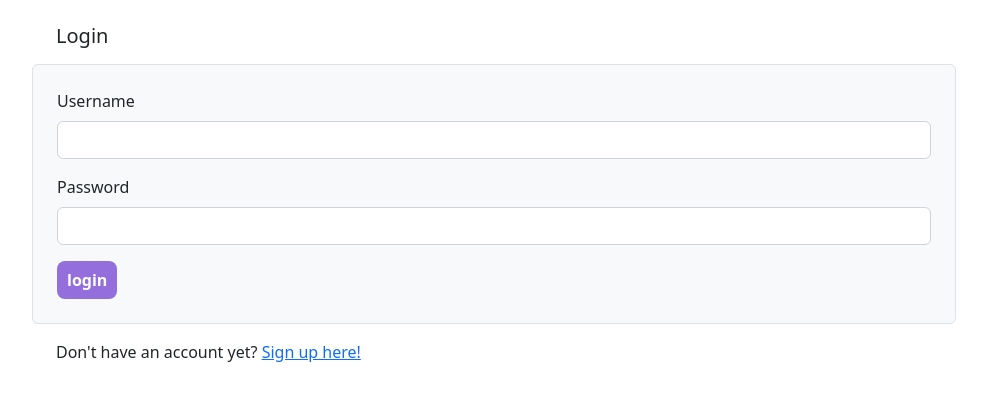
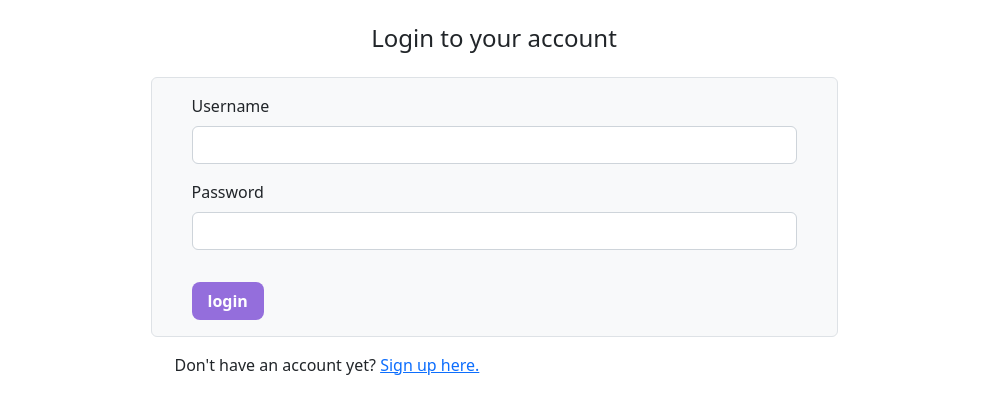
Before and after one commit to ridonky/lulualerts, a Django app: template retail_alerts/lulu_alerts/templates/lulu_alerts/login.html in a window 1280 px wide. Shown: the part 56-470 px from the top of the page, without its empty margins (146-1133 px from the left). Run offline with Django 3.2, Linux system fonts and the light colour scheme; the template is opened without the code that fills it, so the values that code supplies are empty.

Commit message:
updated login form, added active state for logged in nav template

```diff
--- a/retail_alerts/lulu_alerts/templates/lulu_alerts/layout.html
+++ b/retail_alerts/lulu_alerts/templates/lulu_alerts/layout.html
@@ -31,7 +31,7 @@
                         <a class="nav-link {% block nav_item_login %}{% endblock nav_item_login %}" href="{% url 'lulu_alerts:login' %}">Login</a>
                       </li>
                       <li class="nav-item">
-                        <a class="nav-link" href="{% url 'lulu_alerts:signup' %}">Sign up</a>
+                        <a class="nav-link {% block nav_item_signup %}{% endblock nav_item_signup %}" href="{% url 'lulu_alerts:signup' %}">Sign up</a>
                       </li>
                     </ul>
                   </div>
--- a/retail_alerts/lulu_alerts/templates/lulu_alerts/login.html
+++ b/retail_alerts/lulu_alerts/templates/lulu_alerts/login.html
@@ -4,27 +4,35 @@
 {% block body %}
   <div class="container my-4">
     <div class="mx-5 px-5">
-      <h5 class="px-4"> Login </h5>
       {% if message %}
-      <div> {{ message }} </div>
+      <div class="alert alert-primary" role="alert"> {{ message }} </div>
       {% endif %}
-      <form class="border px-4 py-4 my-3 rounded bg-light" action ="{% url 'lulu_alerts:login' %}" method="POST">
+      <h4 style="text-align:center;"> Login to your account </h4>
+      <div class="row justify-content-center">
+        <div class="col col-9">
+          <form class="border px-4 py-3 my-3 rounded bg-light" action ="{% url 'lulu_alerts:login' %}" method="POST">
               {% csrf_token %}
-        <div class="mb-3">
+              <div class="row justify-content-center">
+                <div class="mb-3 mx-3 col">
                   <label for="exampleInputUsername1" class="form-label">Username</label>
                   <input type="text" class="form-control" name="username" id="exampleInputUsername1">
                 </div>
-        <div class="mb-3">
+              </div>
+              <div class="row justify-content-center">
+                <div class="mb-3 mx-3 col">
                   <label for="exampleInputPassword1" class="form-label">Password</label>
                   <input type="password" class="form-control" name="password" id="exampleInputPassword1">
+                </div>
               </div>
             <!-- <div class="mb-3 form-check">
               <input type="checkbox" class="form-check-input" id="exampleCheck1">
               <label class="form-check-label" for="exampleCheck1">Remember me</label>
               </div> -->
-        <input type="submit" class="btn btn-primary" value="login">
+              <input type="submit" class="btn btn-primary mt-3 mx-3 px-3" value="login">
             </form>
-      <div class="px-4">Don't have an account yet?  <a href="{% url 'lulu_alerts:signup' %}">Sign up here!</a></div>
+            <div class="px-4">Don't have an account yet?  <a href="{% url 'lulu_alerts:signup' %}">Sign up here.</a></div>
+          </div>
+        </div>
       </div>
     </div>
 {% endblock %}
--- a/retail_alerts/lulu_alerts/templates/lulu_alerts/myalerts.html
+++ b/retail_alerts/lulu_alerts/templates/lulu_alerts/myalerts.html
@@ -1,4 +1,5 @@
 {% extends "lulu_alerts/layout_loggedin.html" %}
+{% block nav_item_myalerts %} active {% endblock nav_item_myalerts %}
 
 {% block body %}
 <div class="container">
--- a/retail_alerts/lulu_alerts/templates/lulu_alerts/signup.html
+++ b/retail_alerts/lulu_alerts/templates/lulu_alerts/signup.html
@@ -1,4 +1,5 @@
 {% extends "lulu_alerts/layout.html" %}
+{% block nav_item_signup %} active {% endblock nav_item_signup %}
 
 <!-- form validaiton with bootstrap is here: https://getbootstrap.com/docs/5.2/forms/validation/-->
 
```
Also changed, not shown: retail_alerts/lulu_alerts/templates/lulu_alerts/layout_loggedin.html (+5 -2 lines), retail_alerts/lulu_alerts/templates/lulu_alerts/newalert.html (+14 -5 lines), retail_alerts/db.sqlite3. Lines whose indentation alone changed are shown as unchanged.
